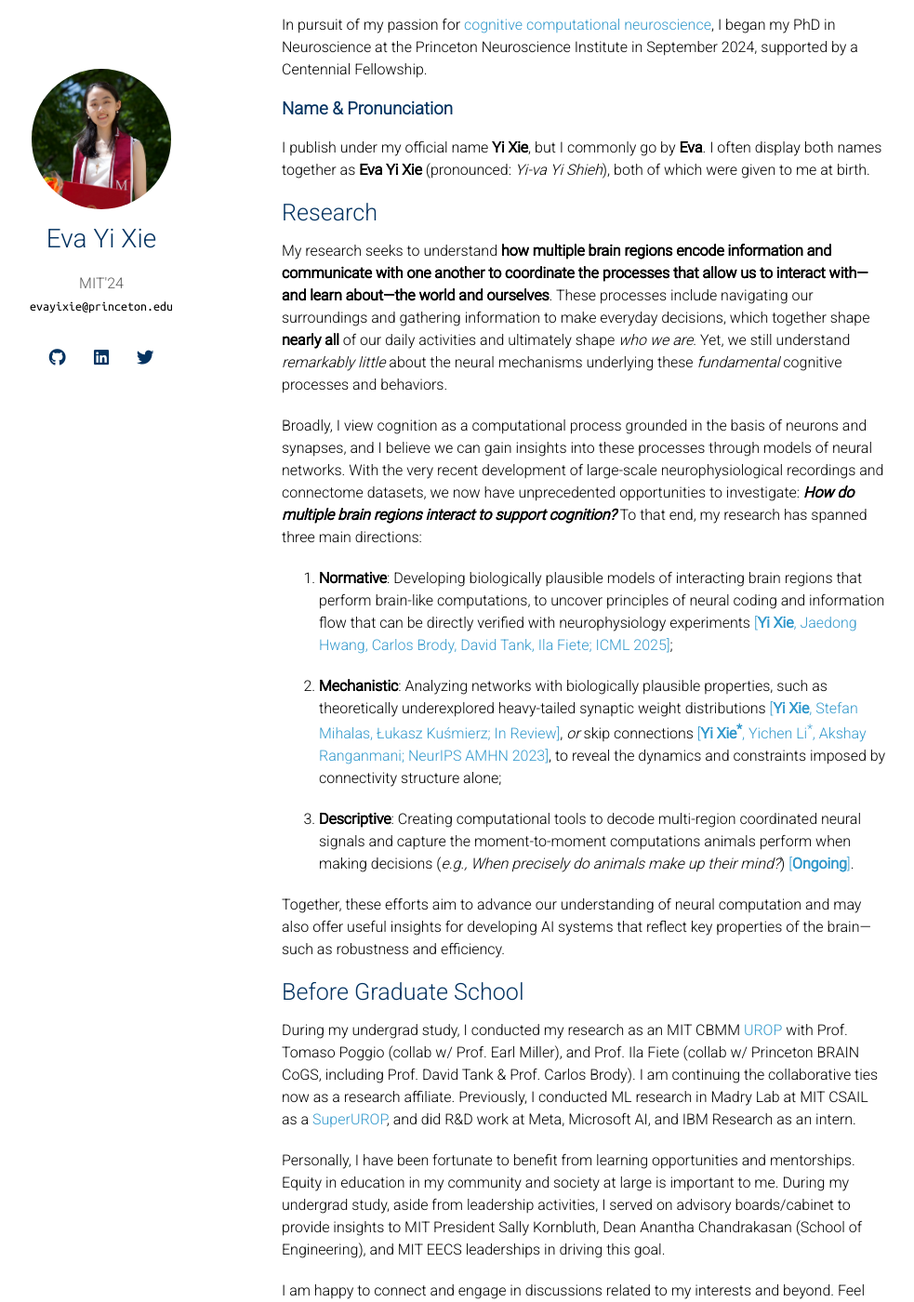
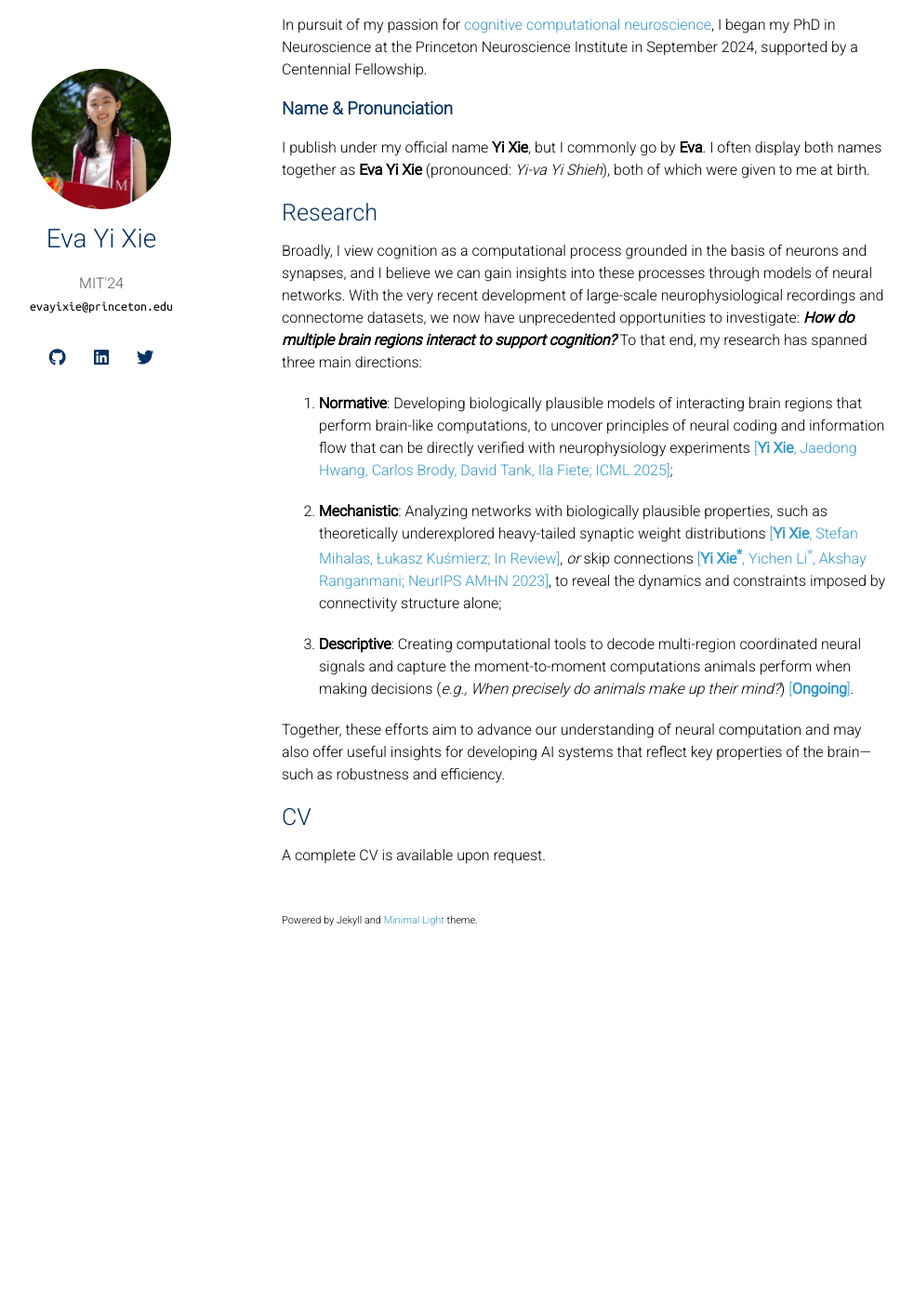
Before and after one commit to minzsiure/minzsiure.github.io, a Jekyll site: the page built from index.md, in a window 1280 px wide and 1400 px high, scrolled down 210 px. Shown: the whole window at 93% size, without its empty margins (167-1150 px from the left). Built offline with Jekyll 4.4.1, drawn with Linux system fonts in a browser that asks for light colours; nearby versions of some CDN libraries; a style sheet for code colours, icons or effects is not loaded; our own code applies the rules of GitHub Pages for plain Markdown files; after the commit the page ends 1280 px from its top, so only the background shows below that; some of the changed text lies outside the part shown.

Commit message:
taking down my long talk

```diff
--- a/index.md
+++ b/index.md
@@ -15,7 +15,7 @@ I publish under my official name <b>Yi Xie</b>, but I commonly go by <b>Eva</b>.
 
 ## Research
 
-My research seeks to understand <b>how multiple brain regions encode information and communicate with one another to coordinate the processes that allow us to interact with—and learn about—the world and ourselves</b>. These processes include navigating our surroundings and gathering information to make everyday decisions, which together shape <b>nearly all</b> of our daily activities and ultimately shape <em>who we are</em>. Yet, we still understand <em>remarkably little</em> about the neural mechanisms underlying these <em>fundamental</em> cognitive processes and behaviors.
+<!-- My research seeks to understand <b>how multiple brain regions encode information and communicate with one another to coordinate the processes that allow us to interact with—and learn about—the world and ourselves</b>. These processes include navigating our surroundings and gathering information to make everyday decisions, which together shape <b>nearly all</b> of our daily activities and ultimately shape <em>who we are</em>. Yet, we still understand <em>remarkably little</em> about the neural mechanisms underlying these <em>fundamental</em> cognitive processes and behaviors. -->
 
 Broadly, I view cognition as a computational process grounded in the basis of neurons and synapses, and I believe we can gain insights into these processes through models of neural networks. With the very recent development of large-scale neurophysiological recordings and connectome datasets, we now have unprecedented opportunities to investigate: <b><em>How do multiple brain regions interact to support cognition?</em></b>  To that end, my research has spanned three main directions:
 
@@ -29,13 +29,13 @@ Together, these efforts aim to advance our understanding of neural computation a
 
 <!-- I am interested in how population of neurons encodes information and participates in learning, memory, and other cognitive functions. Additionally, I am interested in exploring any low dimensional representations being shared across various tasks and/or organisms. I study this line of work through close collaboration with experimentalists, and keep an eye out for their potential applications in building intelligent systems or understanding neurological disorders. -->
 
-## Before Graduate School
+<!-- ## Before Graduate School
 
 During my undergrad study, I conducted my research as an MIT CBMM [UROP](https://cbmm.mit.edu/about/people/xie) with Prof. Tomaso Poggio (collab w/ Prof. Earl Miller), and Prof. Ila Fiete (collab w/ Princeton BRAIN CoGS, including Prof. David Tank & Prof. Carlos Brody). I am continuing the collaborative ties now as a research affiliate. Previously, I conducted ML research in Madry Lab at MIT CSAIL as a [SuperUROP](https://superurop.mit.edu/scholars/eva-yi-xie/), and did R&D work at Meta, Microsoft AI, and IBM Research as an intern.
 
 Personally, I have been fortunate to benefit from learning opportunities and mentorships. Equity in education in my community and society at large is important to me. During my undergrad study, aside from leadership activities, I served on advisory boards/cabinet to provide insights to MIT President Sally Kornbluth, Dean Anantha Chandrakasan (School of Engineering), and MIT EECS leaderships in driving this goal.
 
-I am happy to connect and engage in discussions related to my interests and beyond. Feel free to reach me at evayixie [at] princeton [dot] edu for any inquiry.
+I am happy to connect and engage in discussions related to my interests and beyond. Feel free to reach me at evayixie [at] princeton [dot] edu for any inquiry.  -->
 
 <!-- <h2 id="research">Research Interests</h2>
 Include but not limited to:
```
